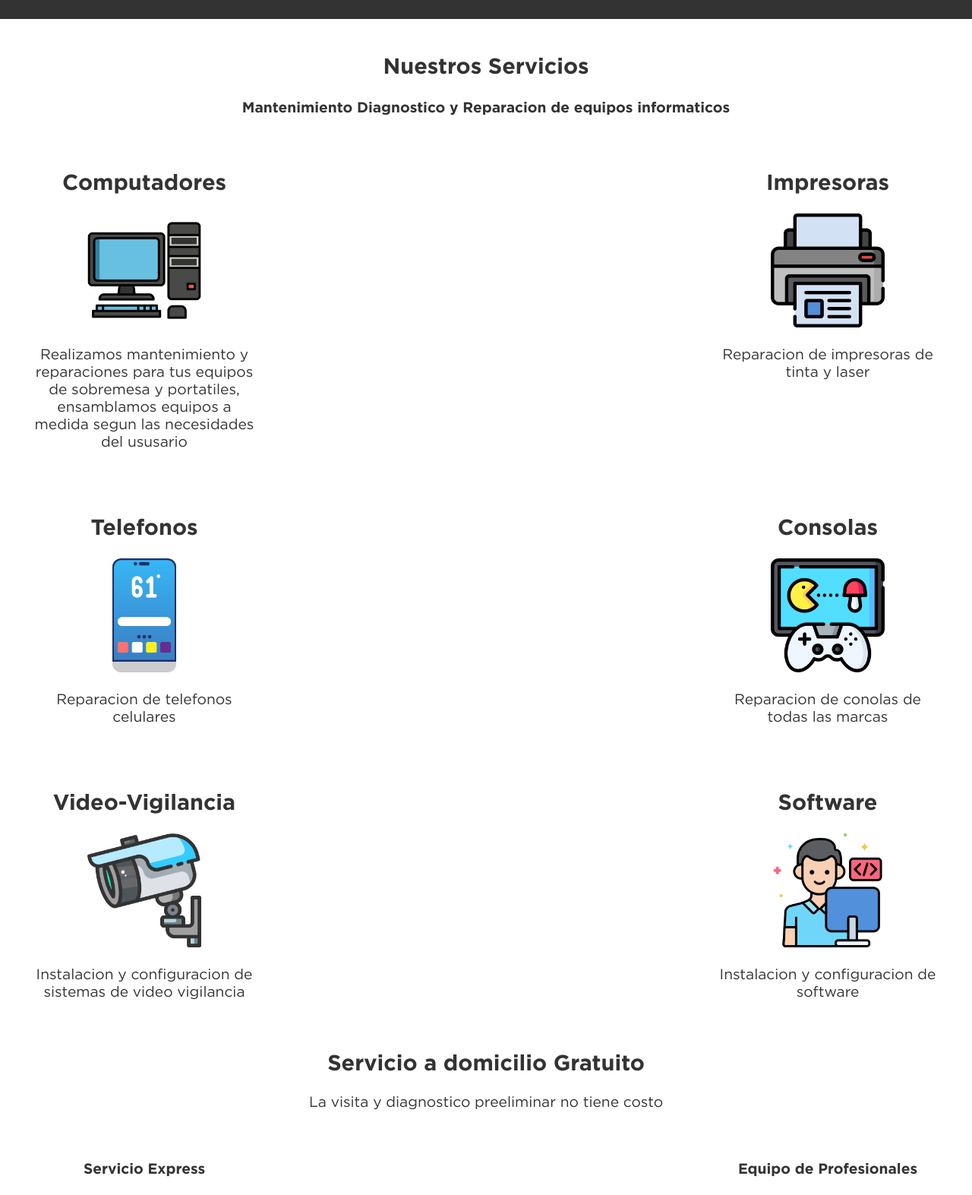
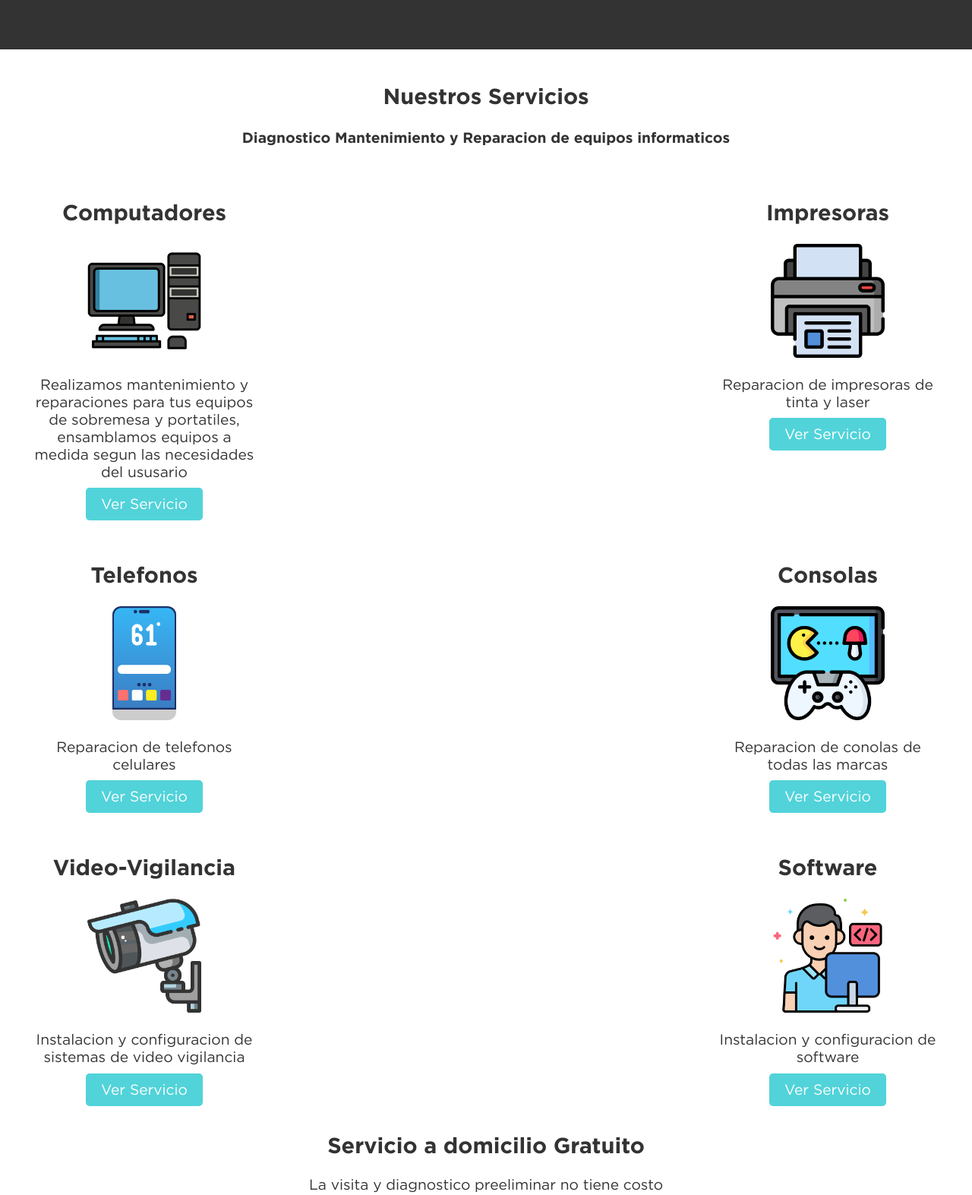
Before and after one commit to AdrianLara99/DigiTech-Express, a plain HTML site: page index.html in a window 1280 px wide. Shown: the part 700-2273 px from the top of the page at 76% size. Drawn offline with Linux system fonts and the light colour scheme; files whose address does not match are found by name.

Commit message:
css_update2

```diff
--- a/index.html
+++ b/index.html
@@ -14,7 +14,7 @@
     <section id="header">
         <div class="header">
             <nav class="navbar">
-                <h1 class="neon">Digitech - Express</h1>
+                <h1 class="neon" href="#">Digitech - Express</h1>
                 <div>
                     <ul class="nav_bar">
                         <li class="nav_item"><a href="#main">Inicio</a></li>
@@ -47,45 +47,50 @@
     <section id="services">
         <div class="container">
             <h2>Nuestros Servicios</h2>
-            <h4>Mantenimiento Diagnostico y Reparacion de equipos informaticos</h4>
+            <h4>Diagnostico Mantenimiento  y Reparacion de equipos informaticos</h4>
             <div class="content cards">
                 <div class="service">
                     <h2>Computadores</h2>
                     <img src="Resorces/icons/computer.png" alt="service" class="icon">
                     <p>Realizamos mantenimiento y reparaciones para tus equipos de sobremesa y portatiles, ensamblamos equipos a medida segun las necesidades del ususario</p>
+                    <a href="" class="btn_service">Ver Servicio</a>
                 </div>
                 <div class="service">
                     <h2>Impresoras</h2>
                     <img src="Resorces/icons/printer.png" alt="service" class="icon">
                     <p>Reparacion de impresoras de tinta y laser</p>
+                    <a href="" class="btn_service">Ver Servicio</a>
                 </div>
-
             </div>
             <div class="content cards">
                 <div class="service">
                     <h2>Telefonos</h2>
                     <img src="Resorces/icons/Phone.png" alt="service" class="icon">
                     <p>Reparacion de telefonos celulares </p>
+                    <a href="" class="btn_service">Ver Servicio</a>
                 </div>
                 <div class="service">
                     <h2>Consolas</h2>
                     <img src="Resorces/icons/game-console.png" alt="service" class="icon">
                     <p>Reparacion de conolas de todas las marcas</p>
-                 </div>
+                    <a href="" class="btn_service">Ver Servicio</a>
+                </div>
             </div>
             <div class="content cards">
                 <div class="service">
                     <h2>Video-Vigilancia</h2>
                     <img src="Resorces/icons/cctv-camera.png" alt="service" class="icon">
                     <p>Instalacion y configuracion de sistemas de video vigilancia</p>
+                    <a href="" class="btn_service">Ver Servicio</a>
                 </div>
                 <div class="service">
                     <h2>Software</h2>
                     <img src="Resorces/icons/developer.png" alt="service" class="icon">
                     <p>Instalacion y configuracion de software</p>
+                    <a href="" class="btn_service">Ver Servicio</a>
                 </div>
             </div>
-            <h2></h2>
+
             <div class="domi">
                 <h2>Servicio a domicilio Gratuito</h2>
                 <p>La visita y diagnostico preeliminar no tiene costo</p>
@@ -121,8 +126,8 @@
         <div class="cost container">
             <h2>Cotizacion</h2>
             <div>
-                <h4>Cotiza via formulario y nos comunicamos contigo</h4>
-                <a href="https://forms.gle/aHWmES1kdUUDeotK7" class="button">formulario</a>
+                <h4>haz click en el boton Formulario y te reenviamos el estimado de la reparacion</h4>
+                <a href="https://forms.gle/aHWmES1kdUUDeotK7" class="btn_service">Formulario</a>
 
             </div>
         </div>
--- a/styles/styles.css
+++ b/styles/styles.css
@@ -58,6 +58,7 @@ nav a:hover {
     color: #000;
 }
 img.logo {
+    margin-top: 40px;
     width: 350px;
 }
 .main {
@@ -70,6 +71,19 @@ img.logo {
     color: #fff;
     text-align: center;
 }
+.btn_service{
+    background-color: #51d3d9;
+    color: #fff;
+    padding: 10px 20px;
+    border: none;
+    border-radius: 5px;
+    cursor: pointer;
+    text-decoration: none;
+}
+.btn_service:hover {
+    background-color: #333;
+    color: #51d3d9;
+}
 
 .container {
    background-color: #fff;
@@ -78,8 +92,6 @@ img.logo {
    color: #333;
    font-size: 1.2em;
 }
-
-
 footer {
 
 }
```
